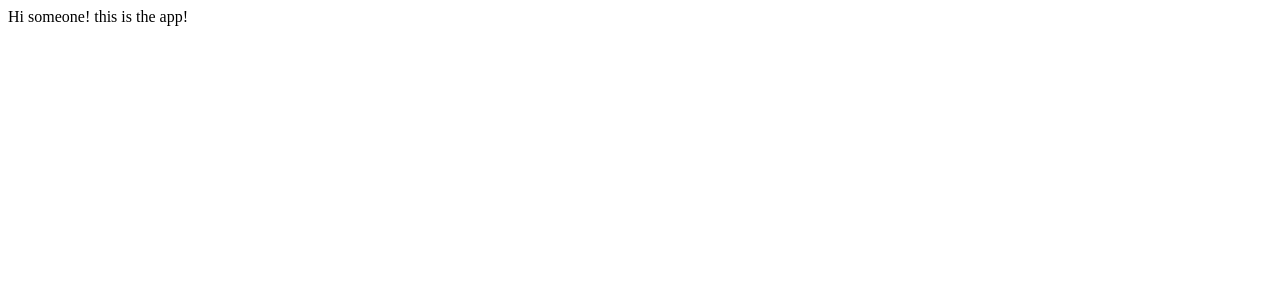
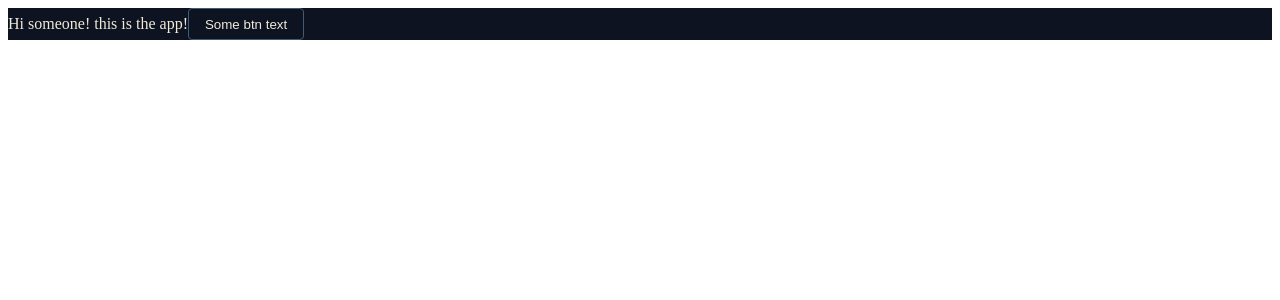
Before and after one commit to ikushlianski/ilya-online-nextjs, a React app: page / in a window 1280 px wide. Shown: the top 300 px of the page. Built offline with nearby package versions, Linux system fonts and the light colour scheme.

Commit message:
Set up initial theming system

```diff
--- a/package.json
+++ b/package.json
@@ -28,6 +28,7 @@
   "homepage": "http://ilya.online",
   "dependencies": {
     "@reduxjs/toolkit": "1.1.0",
+    "classnames": "2.2.6",
     "color": "3.1.2",
     "react": "16.12.0",
     "react-dom": "16.12.0",
@@ -36,6 +37,7 @@
     "typescript": "3.7.3"
   },
   "devDependencies": {
+    "@types/classnames": "2.2.9",
     "@types/color": "3.0.0",
     "@types/node": "12.12.17",
     "@types/react": "16.9.16",
--- a/src/App.tsx
+++ b/src/App.tsx
@@ -1,9 +1,24 @@
 import React from 'react';
+import cx from 'classnames';
+
+import { ThemeContext, Themes } from 'styles';
+import { Button } from 'ui-kit';
 
 import 'styles/styles.scss';
 
 const App = () => {
-  return <div>Hi someone! this is the app!</div>;
+  const theme = React.useContext(ThemeContext);
+
+  const classes = cx('App', {
+    'App--light': theme === Themes.light,
+  });
+
+  return (
+    <div className={classes}>
+      <span>Hi someone! this is the app!</span>
+      <Button inverted>Some btn text</Button>
+    </div>
+  );
 };
 
 export default App;
--- a/src/index.tsx
+++ b/src/index.tsx
@@ -8,7 +8,7 @@ import { configureStore } from '@reduxjs/toolkit';
 import { skillsReducer } from 'io-skills';
 
 import App from './App';
-import { defaultTheme, ThemeContext } from './styles/theme';
+import { Themes, ThemeContext } from 'styles';
 
 const rootReducer = combineReducers({
   skills: skillsReducer,
@@ -21,7 +21,7 @@ const store = configureStore({
 render(
   <Provider store={store}>
     <BrowserRouter>
-      <ThemeContext.Provider value={defaultTheme}>
+      <ThemeContext.Provider value={Themes.dark}>
         <App />
       </ThemeContext.Provider>
     </BrowserRouter>
--- /dev/null
+++ b/src/io-front-page/components/index.ts
@@ -0,0 +1 @@
+export const hi2 = 'hi';
--- /dev/null
+++ b/src/io-front-page/index.ts
@@ -0,0 +1 @@
+export * from './components';
--- /dev/null
+++ b/src/styles/index.ts
@@ -0,0 +1 @@
+export * from './theme';
--- a/src/styles/styles.scss
+++ b/src/styles/styles.scss
@@ -1,3 +1,30 @@
-.test {
-  will-change: auto;
+/*
+  Theme colors
+ */
+
+:root {
+  --primary: #0D1321;
+  --primaryLight: #1D2D44;
+  --secondary: #3E5C76;
+  --secondaryLight: #748CAB;
+  --textColor: #F0EBD8;
+  // TODO: add border variable
 }
+
+/*
+  Global styles
+ */
+.App {
+  background: var(--primary);
+  color: var(--textColor);
+}
+
+.App--light {
+  // redefine variables when theme changes
+  --primary: white;
+  --primaryLight: #748CAB;
+  --secondaryLight: #1D2D44;
+  --textColor: #111;
+
+  color: var(--textColor);
+}
--- a/src/styles/theme.tsx
+++ b/src/styles/theme.tsx
@@ -1,20 +1,8 @@
 import React from 'react';
 
-interface DefaultTheme {
-  primary: string;
-  primaryLight: string;
-  secondary: string;
-  secondaryLight: string;
-  white: string;
+export enum Themes {
+  dark = 'dark',
+  light = 'light',
 }
 
-export const defaultTheme: DefaultTheme = {
-  primary: '#0D1321',
-  primaryLight: '#1D2D44',
-  secondary: '#3E5C76',
-  secondaryLight: '#748CAB',
-  white: '#F0EBD8',
-};
-
-// TODO: add theme provider
-export const ThemeContext = React.createContext(defaultTheme);
+export const ThemeContext = React.createContext(Themes.dark);
--- /dev/null
+++ b/src/ui-kit/Button/Button.scss
@@ -0,0 +1,13 @@
+.Button {
+  background: var(--secondary);
+  border: none;
+  height: 2rem;
+  padding: 0 1rem;
+  border-radius: 4px;
+  color: var(--textColor);
+}
+
+.Button--inverted {
+  background: none;
+  border: 1px solid var(--secondary)
+}
--- /dev/null
+++ b/src/ui-kit/Button/Button.tsx
@@ -0,0 +1,22 @@
+import React from 'react';
+import cx from 'classnames';
+
+import { ThemeContext, Themes } from 'styles';
+
+import './Button.scss';
+
+interface Props {
+  children: React.ReactNode;
+  inverted?: boolean;
+}
+
+export const Button: React.FC<Props> = ({ children, inverted }) => {
+  const theme = React.useContext(ThemeContext);
+
+  const classes = cx('Button', {
+    'Button--light': theme === Themes.light,
+    'Button--inverted': inverted,
+  });
+
+  return <button className={classes}>{children}</button>;
+};
--- /dev/null
+++ b/src/ui-kit/Button/index.ts
@@ -0,0 +1 @@
+export * from './Button';
--- /dev/null
+++ b/src/ui-kit/index.ts
@@ -0,0 +1 @@
+export * from './Button';
```
Also changed, not shown: 1 other file (tests, documents, lock files or other folders).
